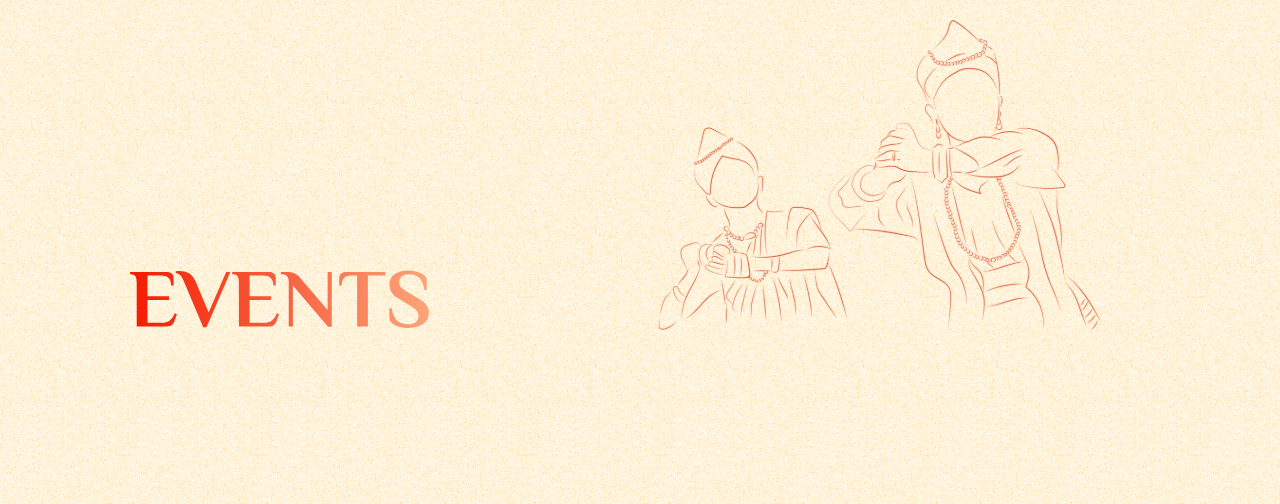
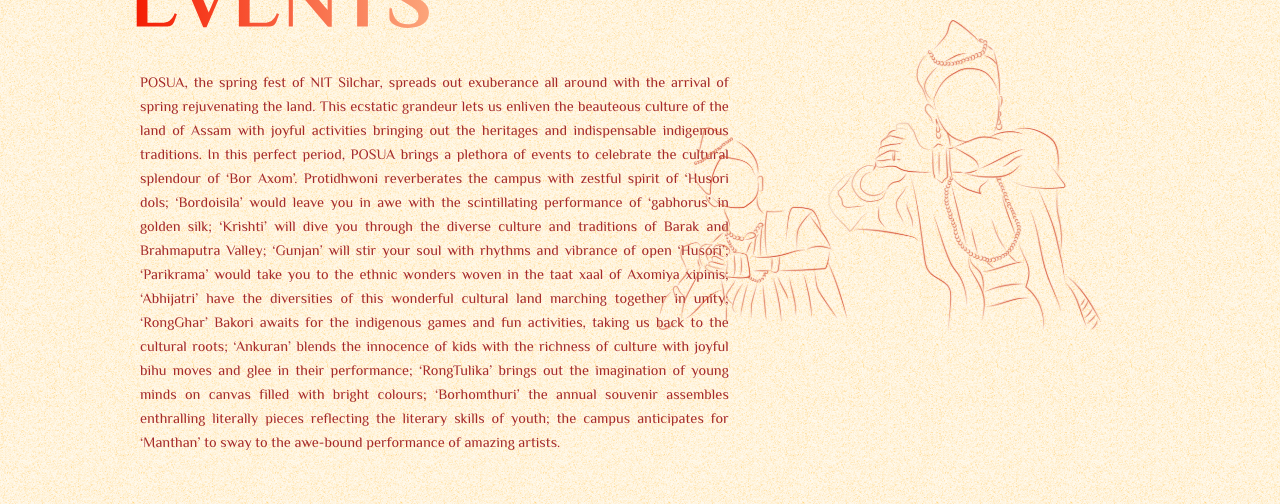
Before and after one commit to trishankusarma/Posua-Web-Site-2022, a React (Create React App) app: page /events in a window 1280 px wide. Shown: the part 130-634 px from the top of the page. Built offline with nearby package versions, Linux system fonts and the light colour scheme; grey boxes are pictures that could not be loaded; the HTML template or start-up script is replaced by a standard one.

Commit message:
content added

```diff
--- a/src/components/Event/Event.css
+++ b/src/components/Event/Event.css
@@ -18,7 +18,15 @@
   align-content: center;
   position: absolute;
   left: 130px;
-  top: 400px;
+  top: 100px;
+}
+.top-section .event_content{
+  width: 46%;
+  margin: 200px 140px;
+  text-align: justify;
+  line-height: 1.5rem;
+  font-size: 0.9rem;
+  color:brown
 }
 .top-section .dance-bg {
   background: url("../../assets/Rectangle\ 18.svg") no-repeat;
--- a/src/components/Event/Event.js
+++ b/src/components/Event/Event.js
@@ -169,8 +169,15 @@
   return (
     <>
       <div className="top-section">
-        <div className="events"></div>
+        <div className="events">
+        </div>
         <div className="dance-bg"></div>
+        <div className="event_content">
+
+          POSUA, the spring fest of NIT Silchar, spreads out exuberance all around with the arrival of spring rejuvenating the land. This ecstatic grandeur lets us enliven the beauteous culture of the land of Assam with joyful activities bringing out the heritages and indispensable indigenous traditions. In this perfect period, POSUA brings a plethora of events to celebrate the cultural splendour of ‘Bor Axom’.
+          Protidhwoni reverberates the campus with zestful spirit of ‘Husori dols; ‘Bordoisila’ would leave you in awe with the scintillating performance of ‘gabhorus’ in golden silk; ‘Krishti’ will dive you through the diverse culture and traditions of Barak and  Brahmaputra Valley; ‘Gunjan’ will stir your soul with rhythms and vibrance of open ‘Husori’; ‘Parikrama’ would take you to the ethnic wonders woven in the taat xaal of Axomiya xipinis; ‘Abhijatri’ have the diversities of this wonderful cultural land marching together in unity; ‘RongGhar’ Bakori awaits for the indigenous games and fun activities, taking us back to the cultural roots; ‘Ankuran’ blends the innocence of kids with the richness of culture with joyful bihu moves and glee in their performance; ‘RongTulika’ brings out the imagination of young minds on canvas filled with bright colours; ‘Borhomthuri’ the annual souvenir assembles enthralling literally pieces reflecting the literary skills of youth; the campus anticipates for ‘Manthan’ to sway to the awe-bound performance of amazing artists.
+
+       </div>
       </div>
       <div className={active ? "main-section-large" : "main-section"}>
         <div className={active ? "carousel-inactive" : "carousel"}>
--- a/src/components/EventCard/eventCard.jsx
+++ b/src/components/EventCard/eventCard.jsx
@@ -62,7 +62,9 @@
             <p>{props.date}</p>
             <h2>{props.name1}</h2>
           </div>
-          <div className="para">{props.content}</div>
+          <div className="para">
+             {props.content}
+          </div>
         </div>
       </div>
       <div className={`${expand ? "" : "card-bg"}`}></div>
--- a/src/components/EventCard/eventCardStyles.css
+++ b/src/components/EventCard/eventCardStyles.css
@@ -186,6 +186,9 @@
   left: 330px;
   font-size: 20px;
   font-weight: bold;
+  background-color: rgba(0, 0, 0, 0.336);
+  padding: 1rem;
+  line-height: 2rem;
 }
 .contents .details-max {
   position: absolute;
--- a/src/components/Gallery/GalleryHeader/GallerySubHeader.js
+++ b/src/components/Gallery/GalleryHeader/GallerySubHeader.js
@@ -6,9 +6,7 @@
   return (
     <>
       <p className="GallerySubHeader">
-        A person filled with enthusiasm: such as. a : one who is ardently
-        attached to a cause, object, or pursuit a sports car enthusiast. b : one
-        who tends to become ardently absorbed in an interest.
+      Photographs are memories frozen in time. To cherish the memories made during all the editions of Posua, we have collected and immortalised them as photographs. The images here are intended to take the viewers in a trip down Posua's memory lane, and allow everyone to enjoy and bask in the warmth of mesmerizing gaiety, an exhilaration of fun activities that constitute Posua.
       </p>
       <hr className='GalleryHeaderBorder'/>
       <div className="GalleryHeaderBorderIconSection">
--- a/src/components/shared/Cover/index.js
+++ b/src/components/shared/Cover/index.js
@@ -52,7 +52,7 @@
     }, []);
     return (
         <div className='cover'>
-            <lottie-player src="https://assets1.lottiefiles.com/packages/lf20_Kqzytj.json" background="transparent" speed="1" style={{ width: '100%', height: '50vh', position: 'absolute' }} loop autoplay></lottie-player>
+            <lottie-player src="https://assets1.lottiefiles.com/packages/lf20_Kqzytj.json" background="transparent" speed="0.75" style={{ width: '100%', height: '50vh', position: 'absolute' }} loop autoplay></lottie-player>
             <img className='grass' src={grass} alt='grass' />
             <img className='tree' src={tree} alt='grass' />
             <img className='nasoni' src={nasoni} alt='grass' />
--- a/src/components/shared/Cover/style.css
+++ b/src/components/shared/Cover/style.css
@@ -8,13 +8,13 @@
     bottom: -10%;
     width: 100%;
     height: auto;
-    z-index: 2;
+    z-index: 3;
 }
 .cover .tree{
     height: 100%;
     position: absolute;
     left: 0;
-    z-index: 2;
+    z-index: 3;
 }
 .cover .nasoni{
     position: absolute;
@@ -30,7 +30,7 @@
     top: 10%;
     width: 300px;
     z-index: 2;
-    animation: posua 1s ease-in;
+    animation: posua 1.5s ease-in;
 }
 .cloud1{
     position: absolute;
--- a/src/pages/Team/index.js
+++ b/src/pages/Team/index.js
@@ -46,9 +46,7 @@
 
 
           <p className="GallerySubHeader mt-5">
-            A person filled with enthusiasm: such as. a : one who is ardently
-            attached to a cause, object, or pursuit a sports car enthusiast. b : one
-            who tends to become ardently absorbed in an interest.
+             With the arrival of spring and the departure of winter days, our Mother Nature expresses her joy of welcoming the calming rejuvenation via greenery and brightness all around her. Our Spring Fest, Posua is that venture which nurtures this celebration. This spree witnesses everyone coming together to work as a team, be it the students, the faculty members and the entire fraternity of NIT Silchar into its circle of gaiety and also ensures of breaking all the barriers among the crowd and bringing everyone together.
           </p>
           <hr className='GalleryHeaderBorder' />
           <div className="GalleryHeaderBorderIconSection">
--- a/src/pages/Team1/index.js
+++ b/src/pages/Team1/index.js
@@ -24,9 +24,7 @@
 
 
           <p className="GallerySubHeader mt-5">
-            A person filled with enthusiasm: such as. a : one who is ardently
-            attached to a cause, object, or pursuit a sports car enthusiast. b : one
-            who tends to become ardently absorbed in an interest.
+          With the arrival of spring and the departure of winter days, our Mother Nature expresses her joy of welcoming the calming rejuvenation via greenery and brightness all around her. Our Spring Fest, Posua is that venture which nurtures this celebration. This spree witnesses everyone coming together to work as a team, be it the students, the faculty members and the entire fraternity of NIT Silchar into its circle of gaiety and also ensures of breaking all the barriers among the crowd and bringing everyone together.
           </p>
           <hr className='GalleryHeaderBorder' />
           <div className="GalleryHeaderBorderIconSection">
```
